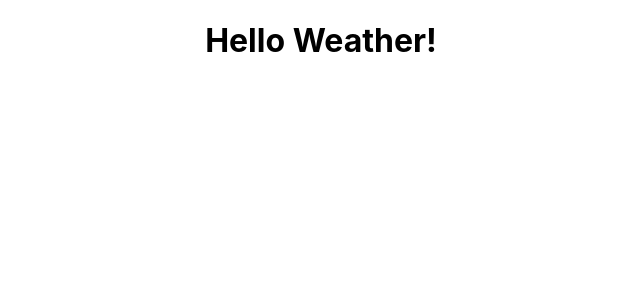
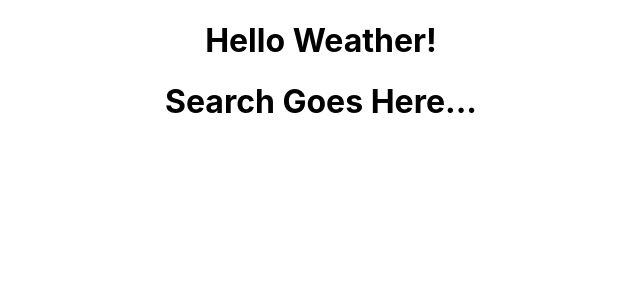
Before and after one commit to dtebo/WeatherCast, a React (Create React App) app in the folder weathercast/: page / in a window 1280 px wide. Shown: the top 300 px of the page, without its empty margins (319-959 px from the left). Built offline with nearby package versions, Linux system fonts and the light colour scheme.

Commit message:
added search component

```diff
--- a/weathercast/src/components/MainPage/MainPage.js
+++ b/weathercast/src/components/MainPage/MainPage.js
@@ -1,8 +1,12 @@
 import react from "react";
+import Search from "../Search/Search";
 
 const MainPage = () => {
     return(
-        <h1>Hello Weather!</h1>
+        <>
+            <h1>Hello Weather!</h1>
+            <Search />
+        </>
     );
 };
 
--- /dev/null
+++ b/weathercast/src/components/Search/Search.js
@@ -0,0 +1,9 @@
+import react from "react";
+
+const Search = () => {
+    return (
+        <h1>Search Goes Here...</h1>
+    );
+};
+
+export default Search;
```
